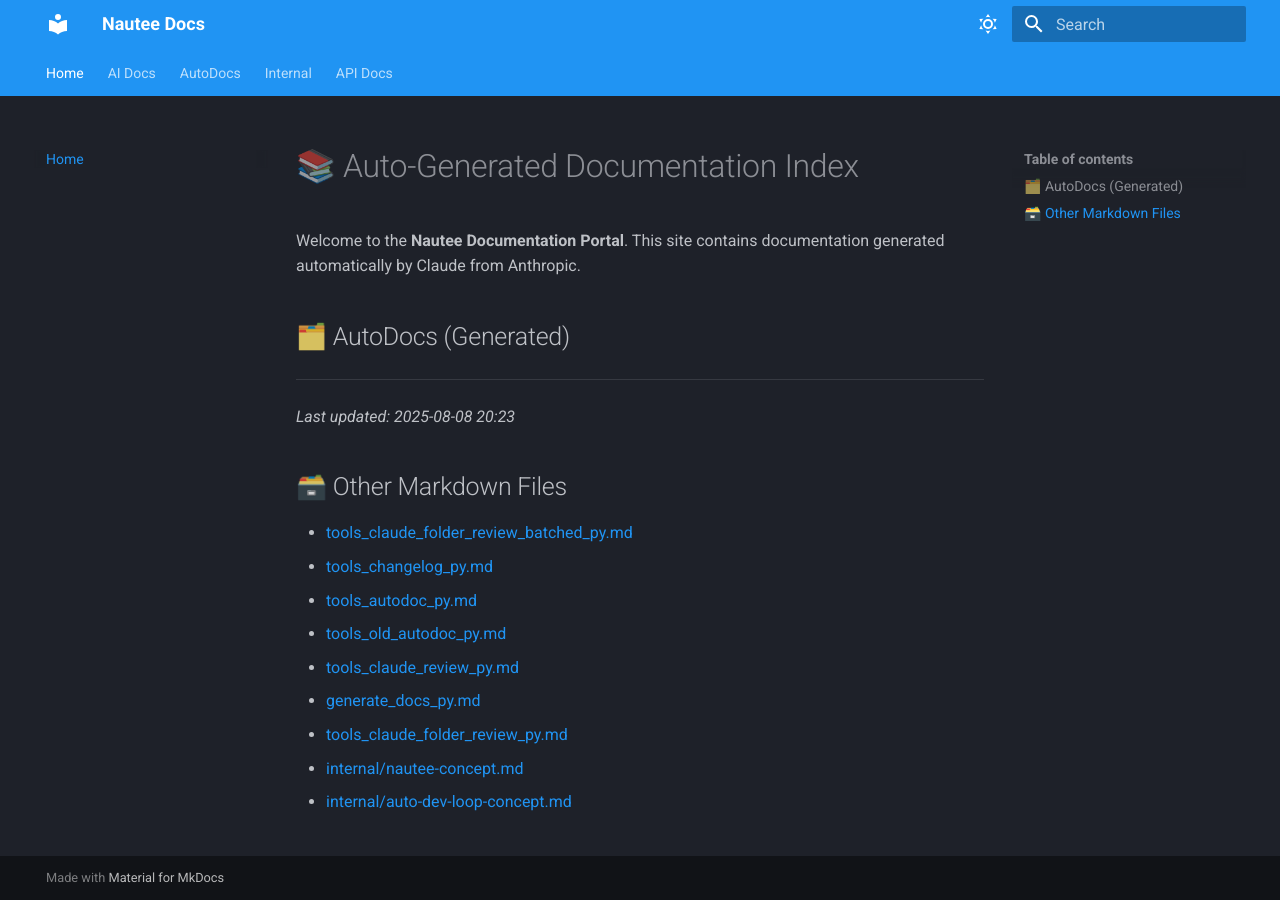
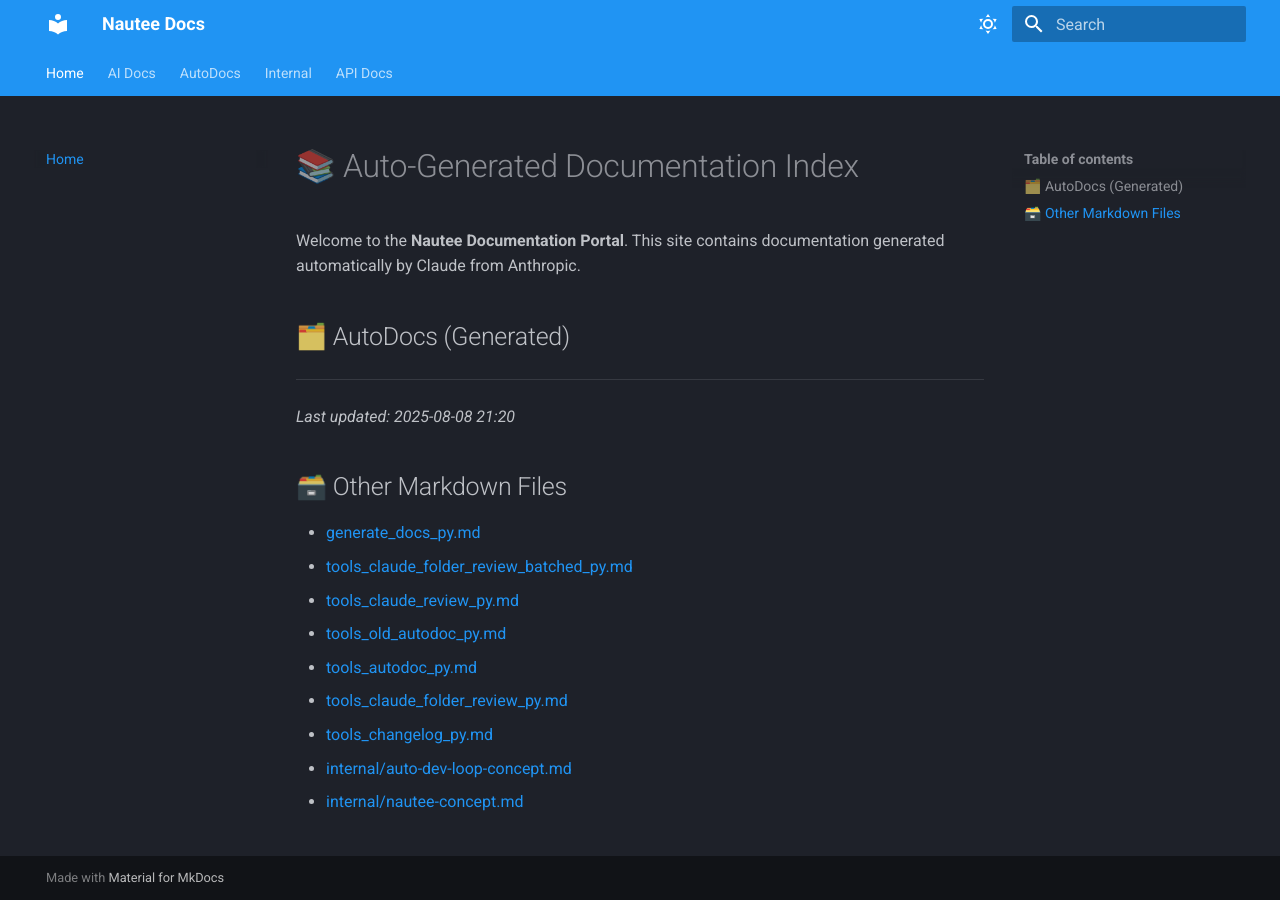
Before and after one commit to 48Nauts-Operator/nautee, an MkDocs documentation site: the page built from docs/index.md, in a window 1280 px wide. Built offline with MkDocs 1.6.1 and Material for MkDocs 9.7.7, drawn with Linux system fonts in a browser that asks for light colours.

```diff
--- a/docs/index.md
+++ b/docs/index.md
@@ -7,16 +7,16 @@ Welcome to the **Nautee Documentation Portal**. This site contains documentation
 
 ---
 
-_Last updated: 2025-08-08 20:23_
+_Last updated: 2025-08-08 21:20_
 
 ## 🗃️ Other Markdown Files
 
+- [generate_docs_py.md](generate_docs_py.md)
 - [tools_claude_folder_review_batched_py.md](tools_claude_folder_review_batched_py.md)
+- [tools_claude_review_py.md](tools_claude_review_py.md)
+- [tools_old_autodoc_py.md](tools_old_autodoc_py.md)
+- [tools_autodoc_py.md](tools_autodoc_py.md)
+- [tools_claude_folder_review_py.md](tools_claude_folder_review_py.md)
 - [tools_changelog_py.md](tools_changelog_py.md)
-- [tools_autodoc_py.md](tools_autodoc_py.md)
-- [tools_old_autodoc_py.md](tools_old_autodoc_py.md)
-- [tools_claude_review_py.md](tools_claude_review_py.md)
-- [generate_docs_py.md](generate_docs_py.md)
-- [tools_claude_folder_review_py.md](tools_claude_folder_review_py.md)
+- [internal/auto-dev-loop-concept.md](internal/auto-dev-loop-concept.md)
 - [internal/nautee-concept.md](internal/nautee-concept.md)
-- [internal/auto-dev-loop-concept.md](internal/auto-dev-loop-concept.md)
```
